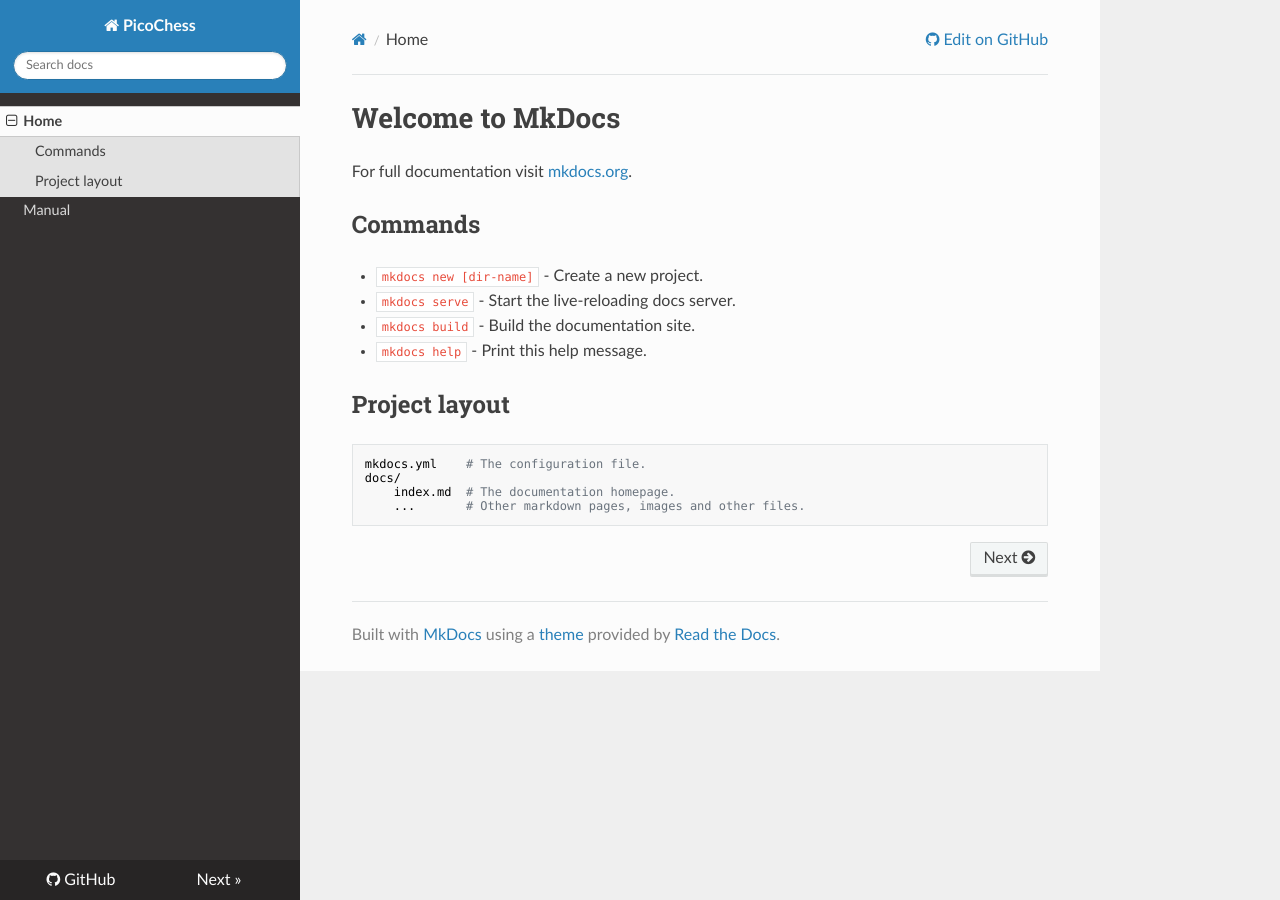
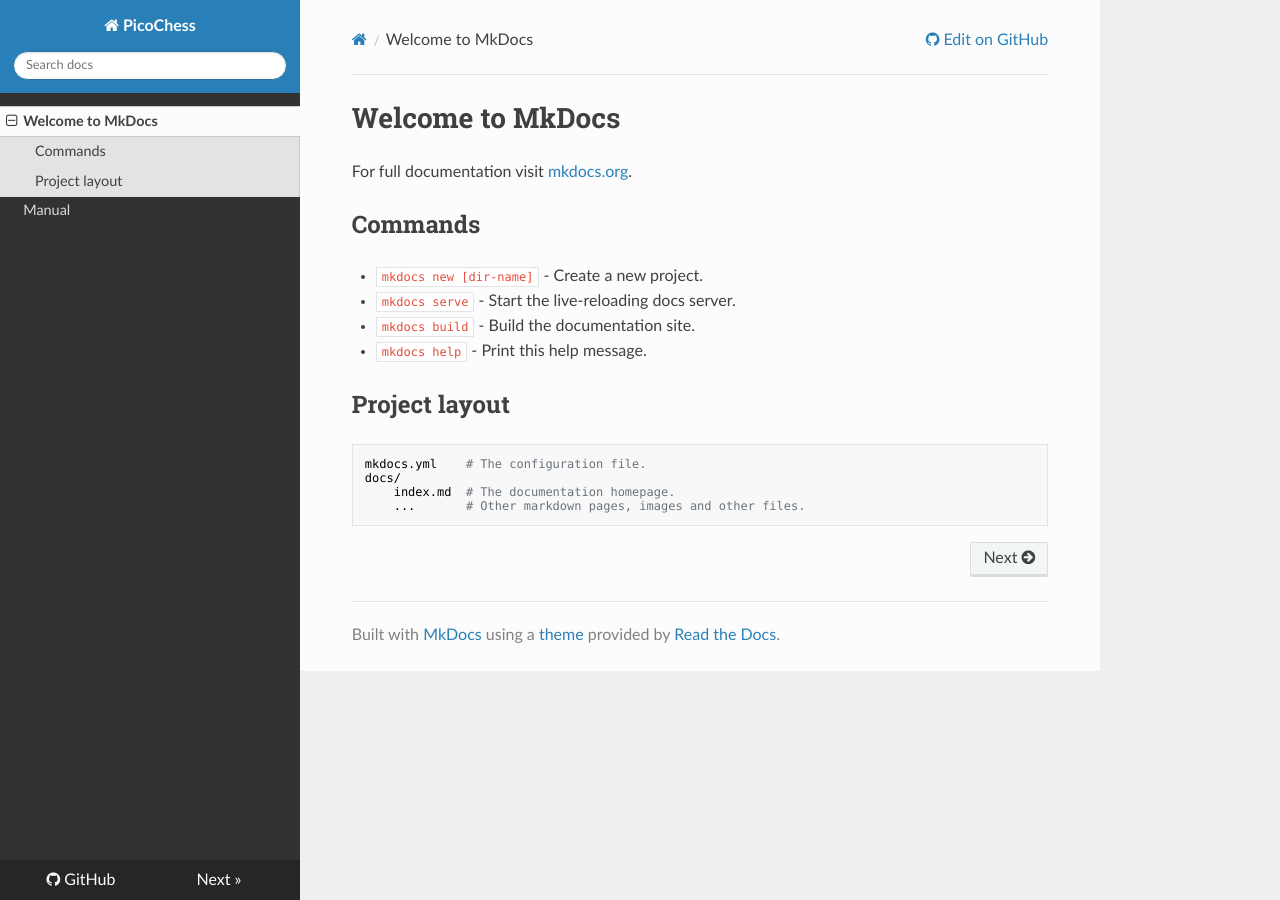
Before and after one commit to jromang/picochess, an MkDocs documentation site: the page built from docs/index.md, in a window 1280 px wide. Built offline with MkDocs 1.6.1, drawn with Linux system fonts in a browser that asks for light colours; nearby versions of some CDN libraries; old or Windows-style settings are respelled for this version of MkDocs; some of the changed lines change nothing that is shown.

Commit message:
Update mkdocs.yml

```diff
--- a/mkdocs.yml
+++ b/mkdocs.yml
@@ -3,8 +3,8 @@
 use_directory_urls: false
 url_format: index
 
-pages:
-- ['index.md', 'Home']
-- ['manual.md', 'Manual']
+#pages:
+#- ['index.md', 'Home']
+#- ['manual.md', 'Manual']
 
 theme: readthedocs
```
